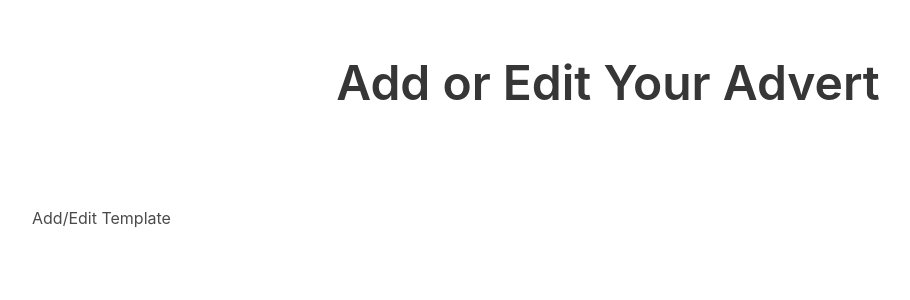
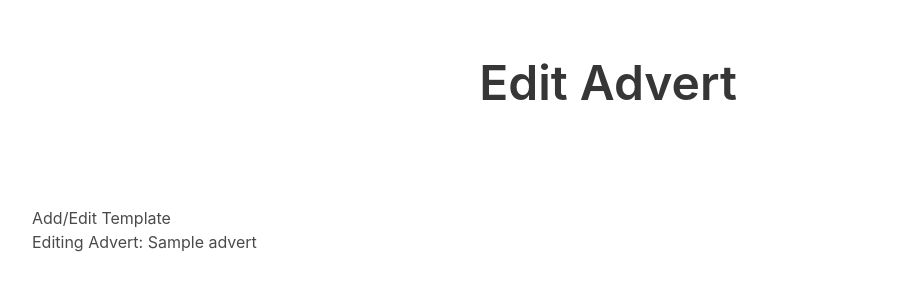
Before and after one commit to davebland/purple-pages, a Django app: page /adverts/1/edit in a window 1280 px wide. Shown: the part 62-362 px from the top of the page, without its empty margins (32-942 px from the left). Run offline with Django 3.2, Linux system fonts and the light colour scheme; a user stored in the database is signed in; tables that the repository leaves empty hold one stand-in row (values such as "Sample post"); parts of the project's set-up code (start-up, migrations or seed data) failed here and were passed over.

Commit message:
added user authentication check to add_edit view including checking if user is advert owner

```diff
--- a/adverts/templates/advert_add_edit.html
+++ b/adverts/templates/advert_add_edit.html
@@ -2,4 +2,5 @@
 {% extends 'base.html' %}
 {% block main-content %}
     Add/Edit Template
+    <p>Editing Advert: {{ advert }}</p>
 {% endblock %}
--- a/adverts/views.py
+++ b/adverts/views.py
@@ -1,5 +1,7 @@
-from django.shortcuts import render
+from django.shortcuts import render, get_object_or_404
 from django.template.loader import render_to_string
+from django.contrib.auth.decorators import login_required
+
 from .models import Advert
 
 def get_ads(board_pk):
@@ -17,6 +19,17 @@ def get_user_ads(uid):
         user_ads_html.append(render_to_string('advert_edit_frame.html', {'ad':ad}))
     return tuple(user_ads_html)
 
+@login_required
 def advert_add_edit(request, advert_id=None):
     """ Generate add/edit page """
-    return render(request, 'advert_add_edit.html', {'page_title':'Add or Edit Your Advert'})
+
+    def edit_advert(request, advert_id):
+        """ Get and advert and pass it to add_edit page in context """
+        # Get the object only if the authenticated user is that same as the adverts user
+        advert = get_object_or_404(Advert, pk=advert_id, user=request.user)
+        return render(request, 'advert_add_edit.html', {'page_title':'Edit Advert', 'advert':advert})
+
+    if advert_id:
+        return edit_advert(request, advert_id)
+    else:
+        return render(request, 'advert_add_edit.html', {'page_title':'New Advert'})
```
